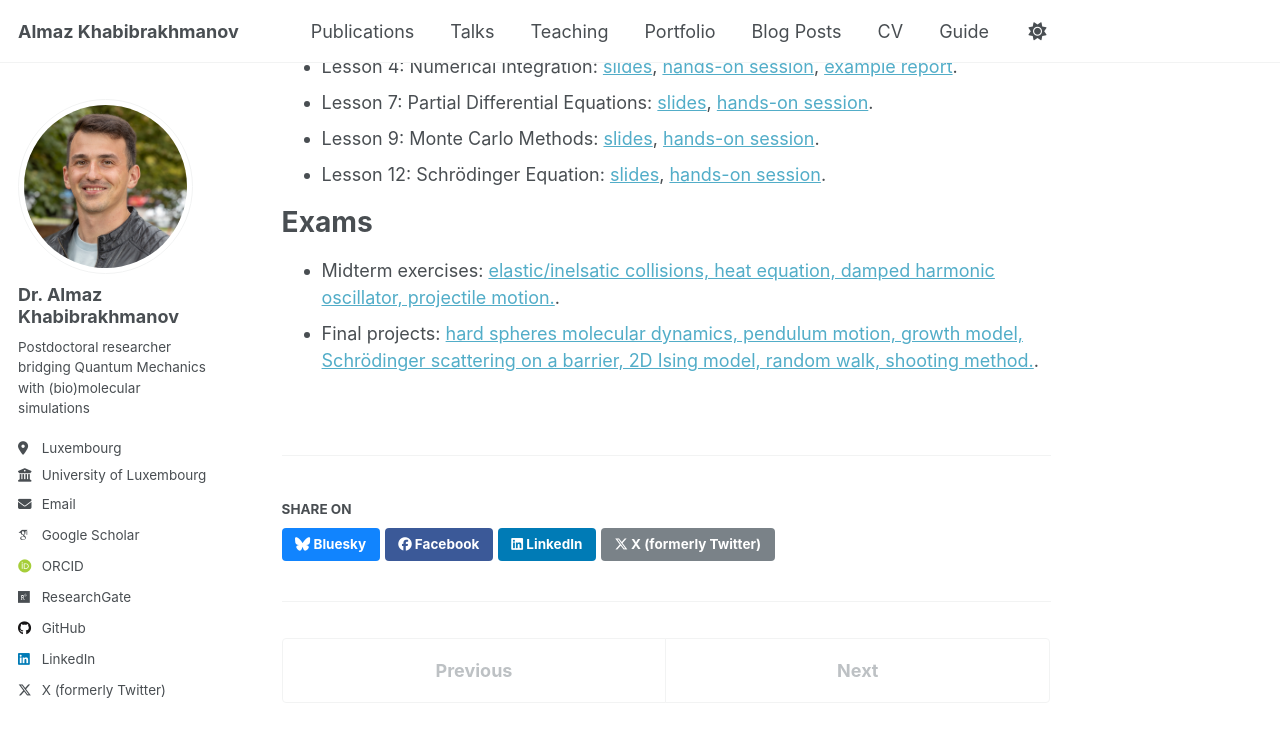
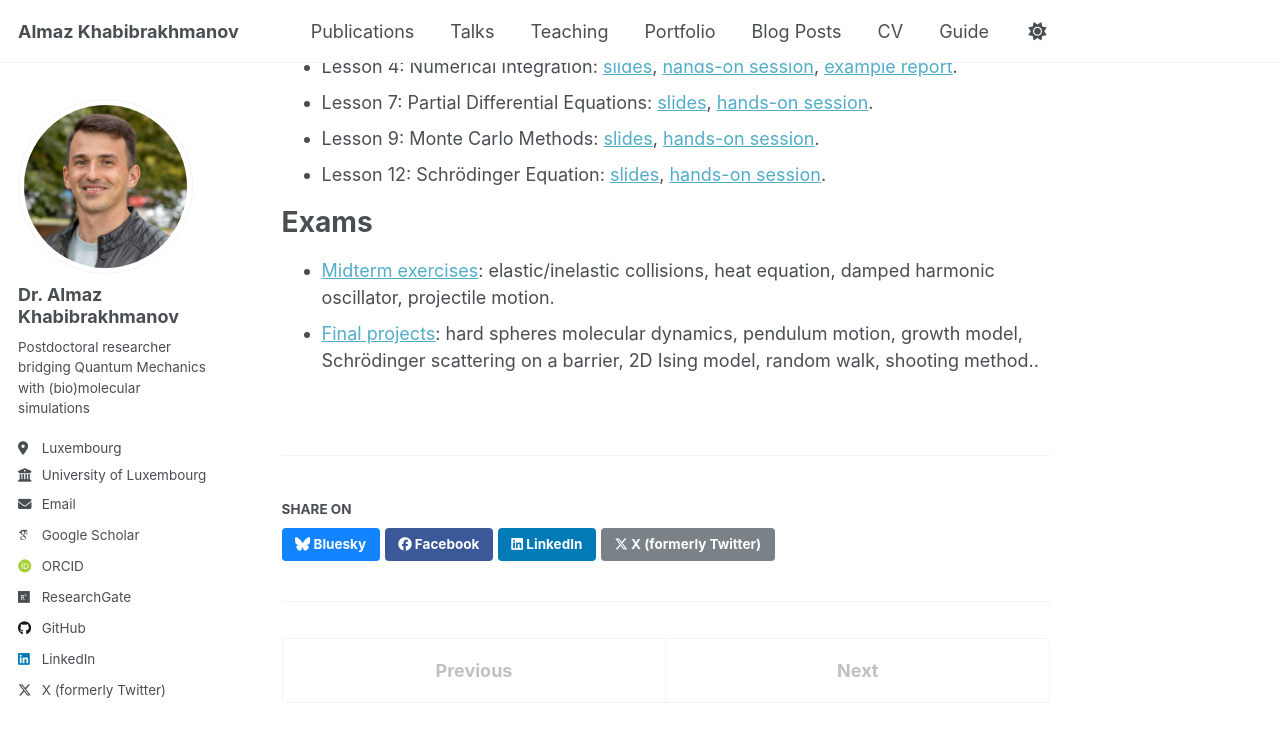
Before and after one commit to almaz-khabibrakhmanov/almaz-khabibrakhmanov.github.io, a Jekyll site: the page built from _teaching/2021-fall-teaching-1.md, in a window 1280 px wide and 900 px high, scrolled down 416 px. Shown: the top 742 px of the window. Built offline with Jekyll 4.4.1, drawn with Linux system fonts in a browser that asks for light colours; some web fonts are replaced; a script that is not in the unit is left out.

Commit message:
Update 2021-fall-teaching-1.md

```diff
--- a/_teaching/2021-fall-teaching-1.md
+++ b/_teaching/2021-fall-teaching-1.md
@@ -21,5 +21,5 @@ Lessons
 
 Exams
 ======
-* Midterm exercises: [elastic/inelsatic collisions, heat equation, damped harmonic oscillator, projectile motion.](https://almaz-khabibrakhmanov.github.io/files/teaching/CompMethods/Midterm_Exercises.pdf).
-* Final projects: [hard spheres molecular dynamics, pendulum motion, growth model, Schrödinger scattering on a barrier, 2D Ising model, random walk, shooting method.](https://almaz-khabibrakhmanov.github.io/files/teaching/CompMethods/Final_Projects.pdf).
+* [Midterm exercises](https://almaz-khabibrakhmanov.github.io/files/teaching/CompMethods/Midterm_Exercises.pdf): elastic/inelastic collisions, heat equation, damped harmonic oscillator, projectile motion.
+* [Final projects](https://almaz-khabibrakhmanov.github.io/files/teaching/CompMethods/Final_Projects.pdf): hard spheres molecular dynamics, pendulum motion, growth model, Schrödinger scattering on a barrier, 2D Ising model, random walk, shooting method..
```
